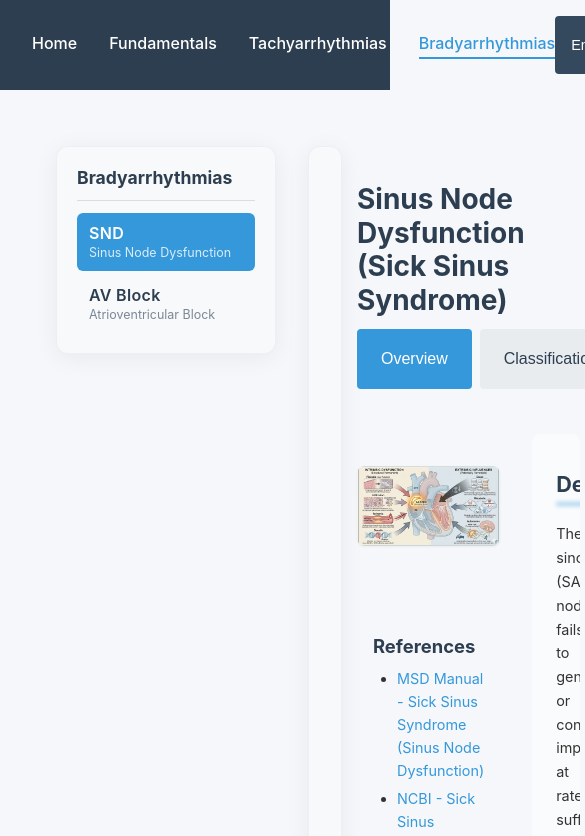
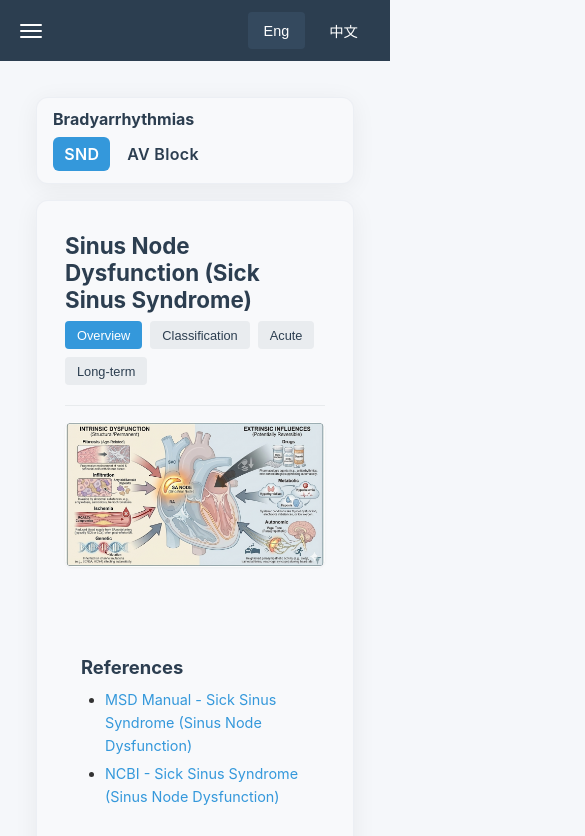
Before and after one commit to Evelyn68961/arrhythmia-guide, a React (Vite) app: page /bradyarrhythmias/snd in a window 390 px wide. Shown: the top 836 px of the page, 585 px wide, since content can reach past the window. Built offline with nearby package versions, Linux system fonts and the light colour scheme; the HTML template or start-up script is replaced by a standard one.

Commit message:
final fix
1. Responsive design
2. Mobile hamburger menu
3. NotFound page
4. Accessibility

```diff
--- a/src/components/Navbar.jsx
+++ b/src/components/Navbar.jsx
@@ -1,38 +1,51 @@
+import { useState } from 'react'
 import { NavLink } from 'react-router-dom'
 import { useLanguage } from '../context/LanguageContext'
 
 export default function Navbar() {
-  // Pull both the current language and the setter from context.
-  // This is the ONLY place in the app that calls setLang — everywhere else
-  // just reads `lang`.
   const { lang, setLang } = useLanguage()
+  const [menuOpen, setMenuOpen] = useState(false)
 
   return (
-    <nav className="main-nav">
-      <div className="nav-links">
-        <NavLink to="/">{lang === 'en' ? 'Home' : '首頁'}</NavLink>
-        <NavLink to="/fundamentals">
+    <nav className="main-nav" role="navigation" aria-label={lang === 'en' ? 'Main navigation' : '主導覽列'}>
+      <button
+        className={`hamburger ${menuOpen ? 'open' : ''}`}
+        onClick={() => setMenuOpen(!menuOpen)}
+        aria-label={menuOpen ? 'Close menu' : 'Open menu'}
+        aria-expanded={menuOpen}
+      >
+        <span />
+        <span />
+        <span />
+      </button>
+
+      <div className={`nav-links ${menuOpen ? 'open' : ''}`}>
+        <NavLink to="/" onClick={() => setMenuOpen(false)}>
+          {lang === 'en' ? 'Home' : '首頁'}
+        </NavLink>
+        <NavLink to="/fundamentals" onClick={() => setMenuOpen(false)}>
           {lang === 'en' ? 'Fundamentals' : '基礎知識'}
         </NavLink>
-        <NavLink to="/tachyarrhythmias">
+        <NavLink to="/tachyarrhythmias" onClick={() => setMenuOpen(false)}>
           {lang === 'en' ? 'Tachyarrhythmias' : '快速心律不整'}
         </NavLink>
-        <NavLink to="/bradyarrhythmias">
+        <NavLink to="/bradyarrhythmias" onClick={() => setMenuOpen(false)}>
           {lang === 'en' ? 'Bradyarrhythmias' : '慢速心律不整'}
         </NavLink>
       </div>
 
-      {/* Global language toggle — single source of truth */}
-      <div className="lang-toggle">
+      <div className="lang-toggle" role="group" aria-label={lang === 'en' ? 'Language selection' : '語言選擇'}>
         <button
           className={lang === 'en' ? 'active' : ''}
           onClick={() => setLang('en')}
+          aria-pressed={lang === 'en'}
         >
           Eng
         </button>
         <button
           className={lang === 'zh' ? 'active' : ''}
           onClick={() => setLang('zh')}
+          aria-pressed={lang === 'zh'}
         >
           中文
         </button>
--- a/src/index.css
+++ b/src/index.css
@@ -9,6 +9,21 @@ body {
   line-height: 1.6;
   color: #333;
   background: #f5f7fa;
+}
+
+/* ==================== */
+/* Focus styles for keyboard navigation */
+/* ==================== */
+
+*:focus-visible {
+  outline: 2px solid #3498db;
+  outline-offset: 2px;
+  border-radius: 2px;
+}
+
+/* Remove focus ring for mouse clicks */
+*:focus:not(:focus-visible) {
+  outline: none;
 }
 
 .main-nav {
@@ -911,3 +926,292 @@ hr {
   text-align: center;
   padding: 2rem 0;
 }
+
+/* ==================== */
+/* 404 Page             */
+/* ==================== */
+
+.not-found {
+  text-align: center;
+  padding: 4rem 2rem;
+  max-width: 500px;
+  margin: 0 auto;
+}
+
+.not-found h1 {
+  font-size: 5rem;
+  color: #3498db;
+  margin: 0;
+  line-height: 1;
+}
+
+.not-found h2 {
+  font-size: 1.5rem;
+  color: #2c3e50;
+  margin: 0.5rem 0 1rem;
+  text-align: center;
+}
+
+.not-found p {
+  color: #7f8c8d;
+  font-size: 1rem;
+  margin-bottom: 2rem;
+}
+
+.not-found-link {
+  display: inline-block;
+  padding: 0.6rem 1.5rem;
+  background: #3498db;
+  color: white;
+  text-decoration: none;
+  border-radius: 6px;
+  font-weight: 500;
+  transition: background 0.2s ease;
+}
+
+.not-found-link:hover {
+  background: #2980b9;
+}
+
+/* ==================== */
+/* Responsive Design    */
+/* ==================== */
+
+/* Tablet (≤ 900px): sidebar collapses, two-column stacks */
+@media (max-width: 900px) {
+  .sidebar-layout {
+    grid-template-columns: 1fr;
+    padding: 1rem;
+    gap: 1rem;
+  }
+
+  .condition-sidebar {
+    position: static;
+    display: flex;
+    flex-wrap: wrap;
+    align-items: center;
+    gap: 0.5rem;
+    padding: 0.75rem 1rem;
+  }
+
+  .sidebar-title {
+    margin-bottom: 0;
+    padding-bottom: 0;
+    border-bottom: none;
+    font-size: 1rem;
+    margin-right: 0.5rem;
+  }
+
+  .condition-sidebar nav {
+    flex-direction: row;
+    flex-wrap: wrap;
+    gap: 0.35rem;
+  }
+
+  .condition-link {
+    padding: 0.4rem 0.7rem;
+  }
+
+  .condition-link__full {
+    display: none;
+  }
+
+  .two-column {
+    flex-direction: column;
+    height: auto;
+  }
+
+  .column-left {
+    height: auto;
+    padding-top: 0;
+  }
+
+  .column-left img {
+    max-height: 400px;
+  }
+
+  .column-right {
+    height: auto;
+    overflow-y: visible;
+  }
+
+  .content-header {
+    flex-direction: column;
+    align-items: flex-start;
+    gap: 0.5rem;
+  }
+
+  .section-tabs {
+    flex-wrap: wrap;
+  }
+
+  .section-tabs button {
+    padding: 0.5rem 1rem;
+    font-size: 0.85rem;
+  }
+
+  .small-two-col {
+    flex-direction: column;
+    gap: 1rem;
+  }
+
+  .home {
+    padding: 1rem;
+  }
+}
+
+/* Mobile (≤ 600px): tighter spacing, stacked layout */
+@media (max-width: 600px) {
+  .main-nav {
+    padding: 0.75rem 1rem;
+  }
+
+  .main-nav .nav-links {
+    display: none;
+  }
+
+  .main-nav .nav-links.open {
+    display: flex;
+    flex-direction: column;
+    position: absolute;
+    top: 100%;
+    left: 0;
+    right: 0;
+    background: #2c3e50;
+    padding: 0.5rem 1rem 1rem;
+    gap: 0.5rem;
+    z-index: 999;
+    box-shadow: 0 4px 12px rgba(0, 0, 0, 0.2);
+  }
+
+  .hamburger {
+    display: flex;
+    flex-direction: column;
+    gap: 4px;
+    background: none;
+    border: none;
+    cursor: pointer;
+    padding: 0.25rem;
+  }
+
+  .hamburger span {
+    display: block;
+    width: 22px;
+    height: 2px;
+    background: white;
+    border-radius: 1px;
+    transition: transform 0.2s ease, opacity 0.2s ease;
+  }
+
+  .hamburger.open span:nth-child(1) {
+    transform: rotate(45deg) translate(4px, 4px);
+  }
+
+  .hamburger.open span:nth-child(2) {
+    opacity: 0;
+  }
+
+  .hamburger.open span:nth-child(3) {
+    transform: rotate(-45deg) translate(4px, -4px);
+  }
+
+  .sidebar-layout {
+    padding: 0.75rem;
+  }
+
+  .condition-content {
+    padding: 0.5rem 0.75rem;
+  }
+
+  .content {
+    padding: 0.75rem 1rem 1.5rem;
+  }
+
+  .content h2 {
+    font-size: 1.4rem;
+  }
+
+  .content h3 {
+    font-size: 1.15rem;
+  }
+
+  .section-tabs button {
+    padding: 0.4rem 0.75rem;
+    font-size: 0.8rem;
+  }
+
+  .two-column {
+    margin: 0.75rem 0;
+  }
+
+  .column-left img {
+    max-height: 280px;
+  }
+
+  .column-right {
+    padding: 1rem;
+  }
+
+  .drug-card {
+    padding: 0.5rem 0.75rem 0.6rem;
+  }
+
+  .detail-grid {
+    grid-template-columns: 1fr;
+    gap: 0.15rem;
+  }
+
+  .detail-grid dt {
+    padding-top: 0.4rem;
+  }
+
+  .detail-grid dd {
+    padding-bottom: 0.3rem;
+    border-bottom: 1px solid rgba(44, 62, 80, 0.06);
+  }
+
+  .detail-grid dd:last-child {
+    border-bottom: none;
+  }
+
+  .home-card {
+    padding: 1rem 1.25rem;
+  }
+
+  .home-card h2 {
+    font-size: 1.2rem;
+  }
+
+  .home-tab {
+    font-size: 0.75rem;
+  }
+
+  .info-table {
+    font-size: 0.8rem;
+  }
+
+  .info-table th,
+  .info-table td {
+    padding: 0.35rem 0.5rem;
+  }
+
+  .section-header {
+    padding: 1rem;
+    gap: 1rem;
+  }
+
+  .section-header h1 {
+    font-size: 1.5rem;
+  }
+
+  .references {
+    font-size: 0.9rem;
+  }
+}
+
+/* Desktop: hamburger hidden */
+@media (min-width: 601px) {
+  .hamburger {
+    display: none;
+  }
+}
--- a/src/pages/BradyLayout.jsx
+++ b/src/pages/BradyLayout.jsx
@@ -23,11 +23,11 @@ export default function BradyLayout() {
 
   return (
     <div className="sidebar-layout">
-      <aside className="condition-sidebar">
+      <aside className="condition-sidebar" aria-label={lang === 'en' ? 'Bradyarrhythmia conditions' : '慢速心律不整項目'}>
         <h2 className="sidebar-title">
           {lang === 'en' ? 'Bradyarrhythmias' : '慢速心律不整'}
         </h2>
-        <nav>
+        <nav aria-label={lang === 'en' ? 'Condition navigation' : '項目導覽'}>
           {conditions.map((c) => (
             <NavLink key={c.path} to={c.path} className="condition-link">
               <span className="condition-link__abbr">{c.abbr}</span>
--- a/src/pages/FundamentalsLayout.jsx
+++ b/src/pages/FundamentalsLayout.jsx
@@ -32,11 +32,11 @@ export default function FundamentalsLayout() {
 
   return (
     <div className="sidebar-layout">
-      <aside className="condition-sidebar">
+      <aside className="condition-sidebar" aria-label={lang === 'en' ? 'Fundamentals topics' : '基礎知識項目'}>
         <h2 className="sidebar-title">
           {lang === 'en' ? 'Fundamentals' : '基礎知識'}
         </h2>
-        <nav>
+        <nav aria-label={lang === 'en' ? 'Topic navigation' : '項目導覽'}>
           {topics.map((t) => (
             <NavLink key={t.path} to={t.path} className="condition-link">
               <span className="condition-link__abbr">{t.abbr}</span>
--- a/src/pages/NotFound.jsx
+++ b/src/pages/NotFound.jsx
@@ -1,3 +1,21 @@
+import { Link } from 'react-router-dom'
+import { useLanguage } from '../context/LanguageContext'
+
 export default function NotFound() {
-  return <h1>Page Not Found</h1>
+  const { lang } = useLanguage()
+
+  return (
+    <div className="not-found">
+      <h1>404</h1>
+      <h2>{lang === 'en' ? 'Page Not Found' : '找不到頁面'}</h2>
+      <p>
+        {lang === 'en'
+          ? 'The page you are looking for does not exist or has been moved.'
+          : '您尋找的頁面不存在或已被移動。'}
+      </p>
+      <Link to="/" className="not-found-link">
+        {lang === 'en' ? 'Back to Home' : '返回首頁'}
+      </Link>
+    </div>
+  )
 }
--- a/src/pages/TachyLayout.jsx
+++ b/src/pages/TachyLayout.jsx
@@ -51,11 +51,11 @@ export default function TachyLayout() {
 
   return (
     <div className="sidebar-layout">
-      <aside className="condition-sidebar">
+      <aside className="condition-sidebar" aria-label={lang === 'en' ? 'Tachyarrhythmia conditions' : '快速心律不整項目'}>
         <h2 className="sidebar-title">
           {lang === 'en' ? 'Tachyarrhythmias' : '快速心律不整'}
         </h2>
-        <nav>
+        <nav aria-label={lang === 'en' ? 'Condition navigation' : '項目導覽'}>
           {conditions.map((c) => (
             // NavLink automatically adds the `active` class when its `to`
             // matches the current URL. No manual activeTab state needed.
```
